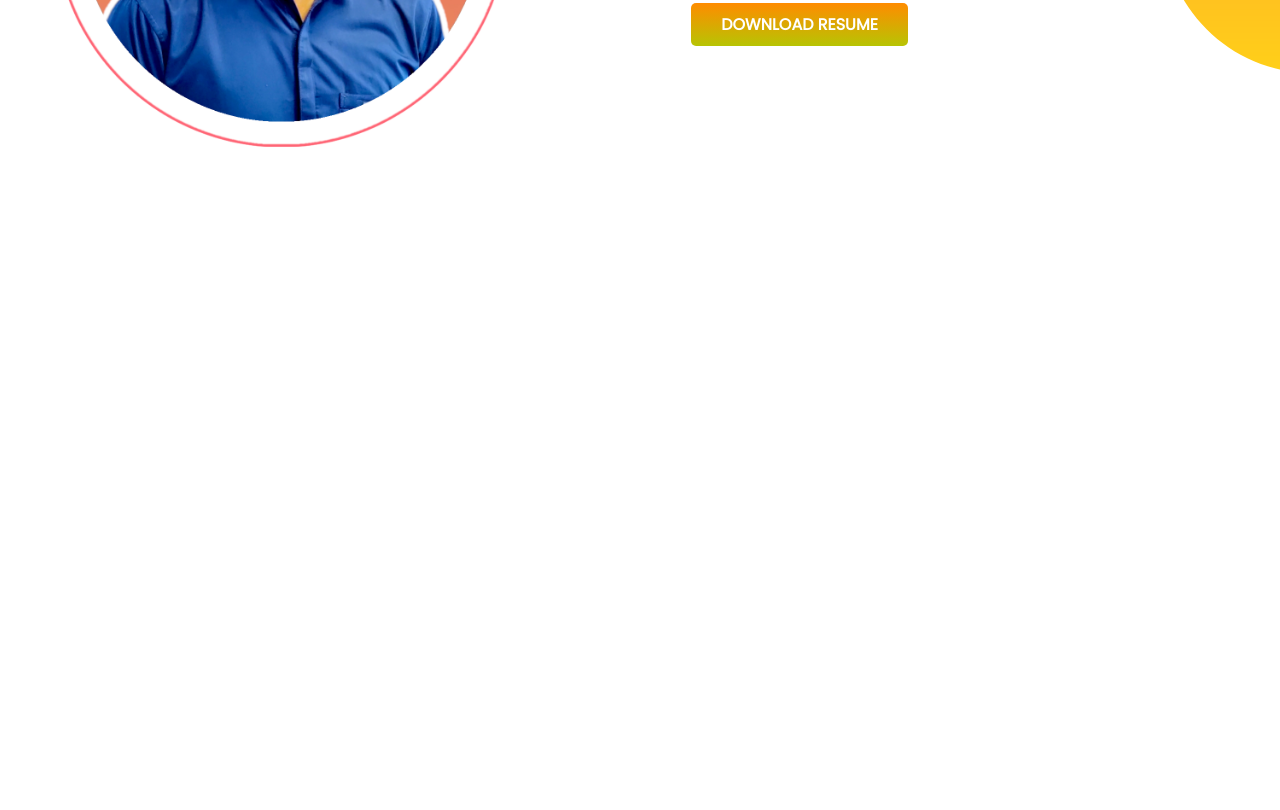
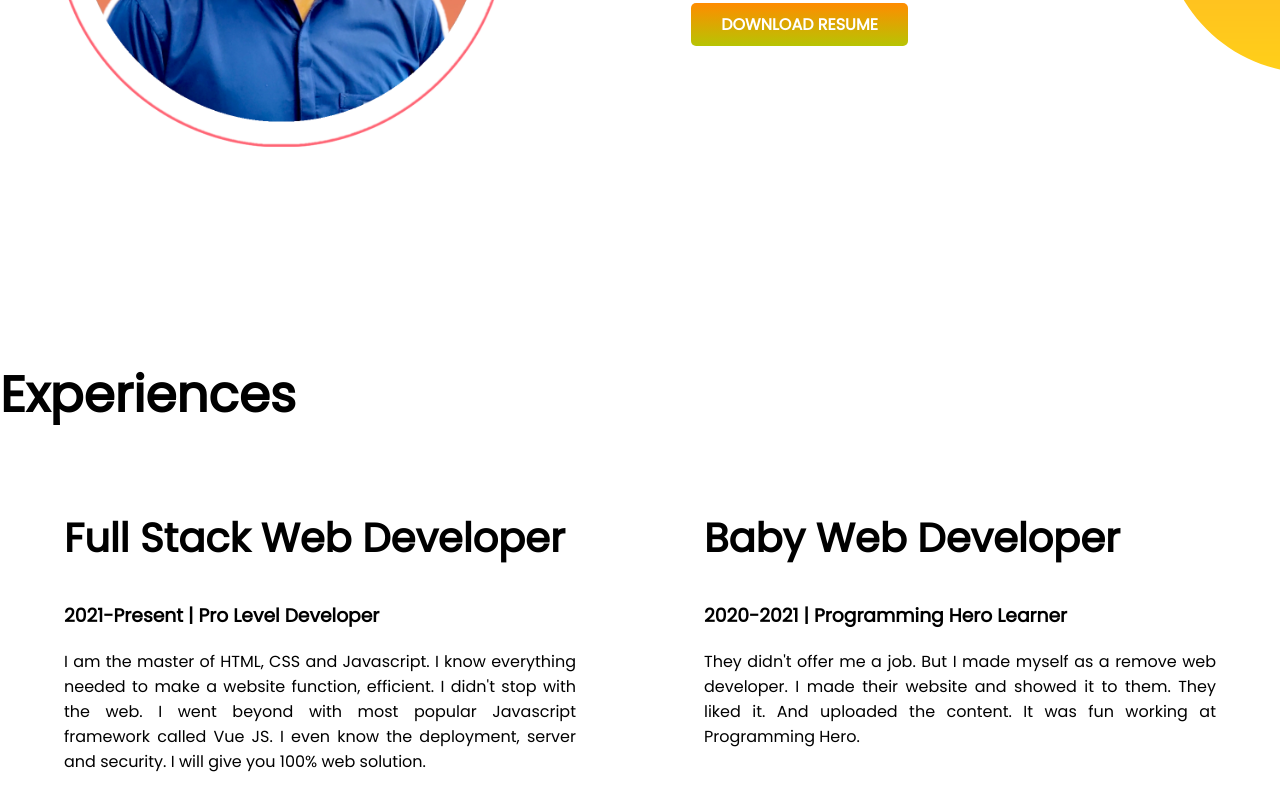
Before and after one commit to ARRoni7/Day_4_Portfolio, a plain HTML site: page index.html in a window 1280 px wide. Shown: the part 992-1802 px from the top of the page. Before the commit the page ends 1350 px from the top, so only its background shows below. Drawn offline with Linux system fonts and the light colour scheme.

Commit message:
3nd part half complete

```diff
--- a/index.html
+++ b/index.html
@@ -14,7 +14,7 @@
     <link rel="stylesheet" href="style.css">
 </head>
 <body>
-    <section class="top-banner">
+    <section class="top-banner flexible-container">
         <div class="half-width">
             <h1>Welcome To</h1>
             <h1><span class="name-color">AR_Roni</span> World!</h1>
@@ -28,7 +28,9 @@
     </section>
 
 
-    <section class="think-big">
+
+
+    <section class="think-big flexible-container">
         <div class="half-width2">
             <img src="images/PhotoRoom-20220704_175101.png" alt="Circle Background">
         </div>
@@ -38,7 +40,25 @@
             <p>I already learned the basic HTML and CSS. I can build any simple website. I can even teach my grandma how to make simple website. My goal is to build 3 websites and learn advanced topics.</p>
             <a class="link-button" target="_blank" href="">DOWNLOAD RESUME</a>
         </div>
+    </section>
 
+
+
+
+    <section class="experience-part">
+        <h1>Experiences</h1>
+        <div class="flexible-container">
+            <div class="half-width3">
+                <h1 class="font">Full Stack Web Developer</h1>
+                <h3>2021-Present | Pro Level Developer</h3>
+                <p>I am the master of HTML, CSS and Javascript. I know everything needed to make a website function, efficient. I didn't stop with the web. I went beyond with most popular Javascript framework called Vue JS. I even know the deployment, server and security. I will give you 100% web solution.</p>
+            </div>
+            <div class="half-width3">
+                <h1 class="font">Baby Web Developer</h1>
+                <h3>2020-2021 | Programming Hero Learner</h3>
+                <p>They didn't offer me a job. But I made myself as a remove web developer. I made their website and showed it to them. They liked it. And uploaded the content. It was fun working at Programming Hero.</p>
+            </div>
+        </div>
     </section>
 </body>
 </html>
--- a/style.css
+++ b/style.css
@@ -8,10 +8,12 @@ h1{
 .name-color{
     color: orange;
 }
-section{
+.flexible-container{
     display: flex;
     margin-bottom: 200px;
 }
+
+
 .half-width{
     width: 50%;
     padding-left: 6%;
@@ -20,6 +22,8 @@ section{
     width: 80%;
     padding-top: 5%;
 }
+
+
 .link-button{
     text-decoration: none;
     background-image: linear-gradient(darkorange, rgb(183, 196, 4));
@@ -52,3 +56,13 @@ p{
     background-repeat: no-repeat;
     background-position: right;
 }
+
+
+
+.half-width3{
+    width: 50%;
+    padding: 0% 5%;
+}
+.font{
+    font-size: 40px;
+}
```
